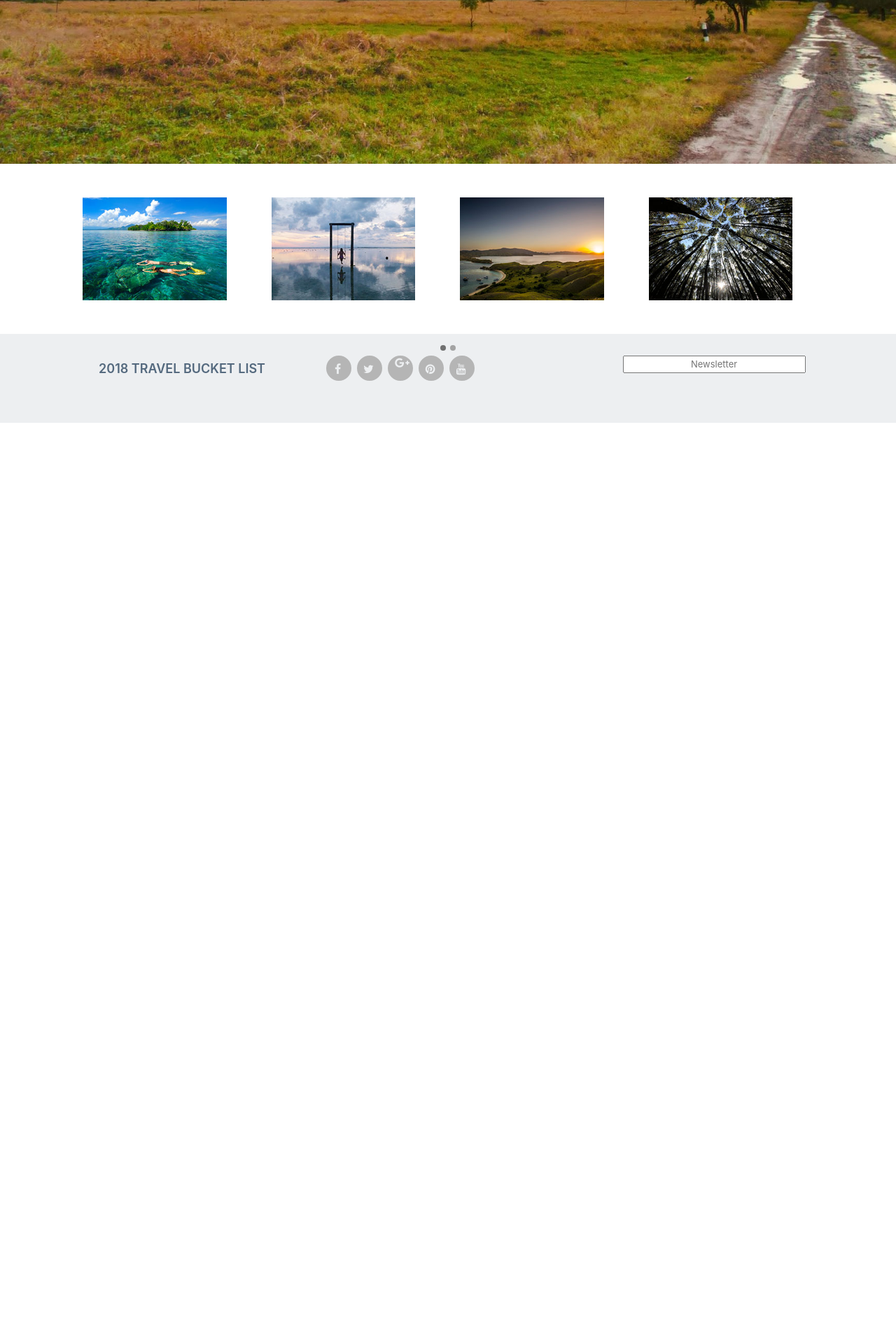
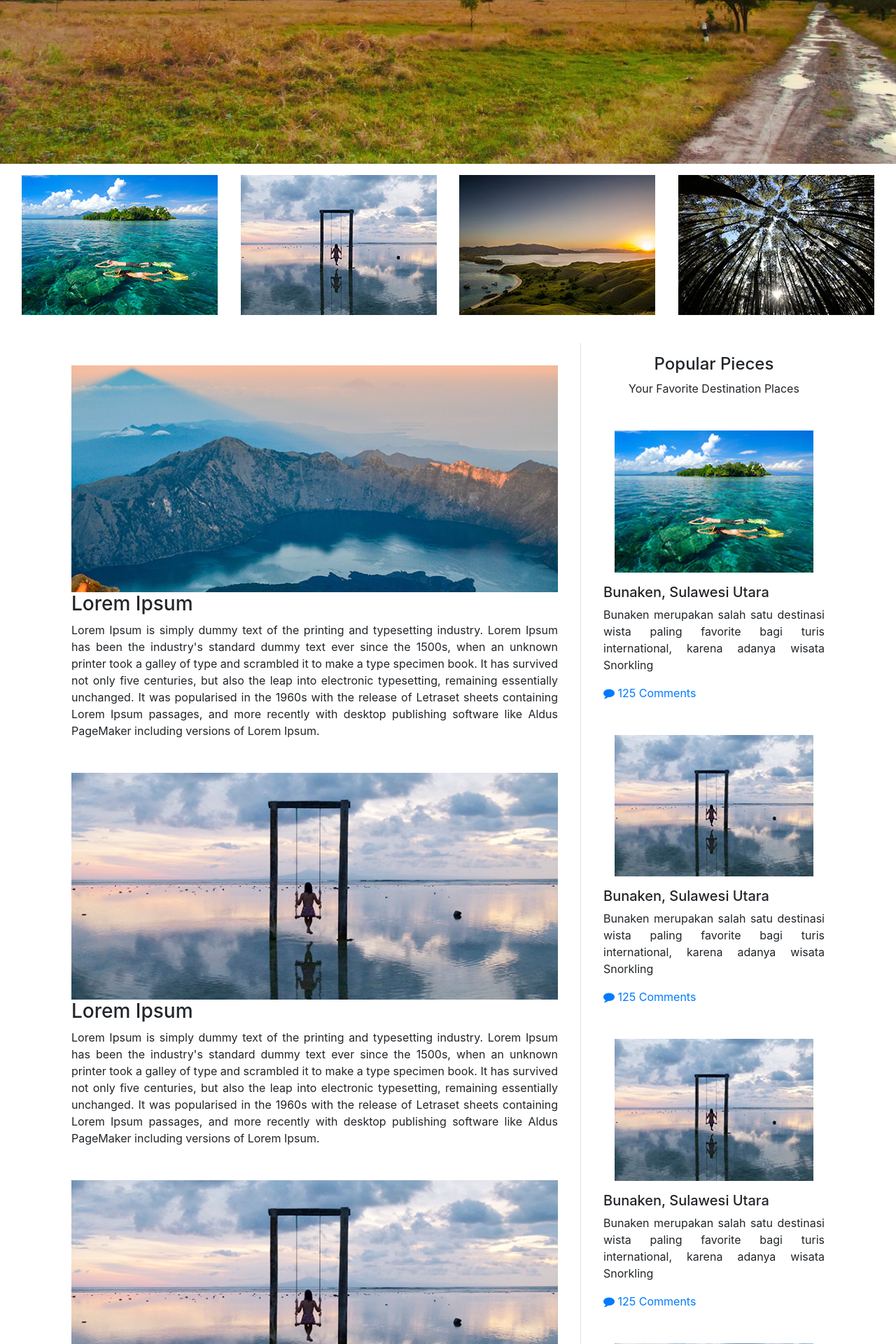
Before and after one commit to fachru69/trvl, a PHP site: page / in a window 1280 px wide. Shown: the part 666-2586 px from the top of the page at 70% size. Before the commit the page ends 1270 px from the top, so only its background shows below. Run offline with PHP 8.4, Linux system fonts and the light colour scheme; some libraries are stand-ins or nearby versions.

Commit message:
revisi index

```diff
--- a/assets/css/style.css
+++ b/assets/css/style.css
@@ -44,24 +44,84 @@ body {
 }
 
 /* Carousel */
-.blog .carousel-indicators {
-	left: 0;
-	top: auto;
-    bottom: -40px;
+@media (min-width: 768px) {
+
+    /* show 3 items */
+    .carousel-inner .active,
+    .carousel-inner .active + .carousel-item,
+    .carousel-inner .active + .carousel-item + .carousel-item,
+    .carousel-inner .active + .carousel-item + .carousel-item + .carousel-item  {
+        display: block;
+    }
+
+    .carousel-inner .carousel-item.active:not(.carousel-item-right):not(.carousel-item-left),
+    .carousel-inner .carousel-item.active:not(.carousel-item-right):not(.carousel-item-left) + .carousel-item,
+    .carousel-inner .carousel-item.active:not(.carousel-item-right):not(.carousel-item-left) + .carousel-item + .carousel-item,
+    .carousel-inner .carousel-item.active:not(.carousel-item-right):not(.carousel-item-left) + .carousel-item + .carousel-item + .carousel-item {
+        transition: none;
+    }
+
+    .carousel-inner .carousel-item-next,
+    .carousel-inner .carousel-item-prev {
+      position: relative;
+      transform: translate3d(0, 0, 0);
+    }
+
+    .carousel-inner .active.carousel-item + .carousel-item + .carousel-item + .carousel-item + .carousel-item {
+        position: absolute;
+        top: 0;
+        right: -25%;
+        z-index: -1;
+        display: block;
+        visibility: visible;
+    }
+
+    /* left or forward direction */
+    .active.carousel-item-left + .carousel-item-next.carousel-item-left,
+    .carousel-item-next.carousel-item-left + .carousel-item,
+    .carousel-item-next.carousel-item-left + .carousel-item + .carousel-item,
+    .carousel-item-next.carousel-item-left + .carousel-item + .carousel-item + .carousel-item,
+    .carousel-item-next.carousel-item-left + .carousel-item + .carousel-item + .carousel-item + .carousel-item {
+        position: relative;
+        transform: translate3d(-100%, 0, 0);
+        visibility: visible;
+    }
+
+    /* farthest right hidden item must be abso position for animations */
+    .carousel-inner .carousel-item-prev.carousel-item-right {
+        position: absolute;
+        top: 0;
+        left: 0;
+        z-index: -1;
+        display: block;
+        visibility: visible;
+    }
+
+    /* right or prev direction */
+    .active.carousel-item-right + .carousel-item-prev.carousel-item-right,
+    .carousel-item-prev.carousel-item-right + .carousel-item,
+    .carousel-item-prev.carousel-item-right + .carousel-item + .carousel-item,
+    .carousel-item-prev.carousel-item-right + .carousel-item + .carousel-item + .carousel-item,
+    .carousel-item-prev.carousel-item-right + .carousel-item + .carousel-item + .carousel-item + .carousel-item {
+        position: relative;
+        transform: translate3d(100%, 0, 0);
+        visibility: visible;
+        display: block;
+        visibility: visible;
+    }
 
 }
 
-/* The colour of the indicators */
-.blog .carousel-indicators li {
-    background: #a3a3a3;
-    border-radius: 50%;
-    width: 8px;
-    height: 8px;
-}
+ /* Bootstrap Lightbox using Modal */
 
-.blog .carousel-indicators .active {
-background: #707070;
-}
+#profile-grid { overflow: auto; white-space: normal; }
+#profile-grid .profile { padding-bottom: 40px; }
+#profile-grid .panel { padding: 0 }
+#profile-grid .panel-body { padding: 15px }
+#profile-grid .profile-name { font-weight: bold; }
+#profile-grid .thumbnail {margin-bottom:6px;}
+#profile-grid .panel-thumbnail { overflow: hidden; }
+#profile-grid .img-rounded { border-radius: 4px 4px 0 0;}
 
 /* Carousel Hover Caption */
 .hovereffect {
@@ -154,7 +214,7 @@ background: #707070;
 }
 .footer {
 	background: #EDEFF1;
-	height: auto;
+	height: 150px;
 	padding-bottom: 30px;
 	position: relative;
 	width: 100%;
--- a/index.html
+++ b/index.html
@@ -11,7 +11,7 @@
     <script src="https://maxcdn.bootstrapcdn.com/bootstrap/4.0.0/js/bootstrap.min.js"></script>
     <link rel="stylesheet" href="assets/css/font-awesome.min.css">
     <link rel="stylesheet" type="text/css" href="assets/css/style.css">
-
+    <script src="assets/js/style.js"></script>
 </head>
 
 <body>
@@ -19,7 +19,6 @@
     <!-- Header Section -->
     <div class="header-atas">
         <h3 class="text-center pt-5">Travel Bucket List</h3>
-
         <!--- Navigation Section -->
         <nav class="text-center navbar-expand-md navbar-light">
             <div class="container-fluid">
@@ -46,48 +45,13 @@
     </div>
 
     <!--- Carousel Section -->
-<div class="container">
-    <div class="row blog">
-        <div class="col">
-        <div id="myCarousel" class="carousel slide" data-ride="carousel">
-            <ol class="carousel-indicators">
-                        <li data-target="#myCarousel" data-slide-to="0" class="active"></li>
-                        <li data-target="#myCarousel" data-slide-to="1"></li>
-                    </ol>
-                    <!--- Carousel Items -->
-                    <div class="carousel-inner">
-                           <div class="carousel-item active">
-                            <div class="row col-12 order-sm-1">
-                                <div class="col-sm-6 col-md-3 col-12">
-                                    <div class="hovereffect">
-                                    <img src="assets/img/280x200/01-280x200.jpg" class="col-md-12">
-                                    <div class="overlay">
-                                        <h2>Hover Effect</h2>
-                                        <a class="info" href="#">Link Here</a>
-                                    </div>
-                                    </div>
-                                </div>
-                                <div class="col-sm-6 col-md-3">
-                                     <div class="hovereffect">
-                                    <img src="assets/img/280x200/02-280x200.jpg" class="col-md-12">
-                                    <div class="overlay">
-                                        <h2>Hover Effect</h2>
-                                        <a class="info" href="#">Link Here</a>
-                                    </div>
-                                    </div>
-                                </div>
-                                <div class="col-sm-6 col-md-3">
-                                     <div class="hovereffect">
-                                    <img src="assets/img/280x200/03-280x200.jpg" class="col-md-12">
-                                    <div class="overlay">
-                                        <h2>Hover Effect</h2>
-                                        <a class="info" href="#">Link Here</a>
-                                    </div>
-                                    </div>
-                                </div>
-                                <div class="col-sm-6 col-md-3">
-                                     <div class="hovereffect">
-                                    <img src="assets/img/280x200/04-280x200.jpg" class="col-md-12">
+    <div class="container-fluid">
+        <div id="carouselExample" class="carousel slide" data-ride="carousel" data-interval="9000">
+            <div class="carousel-inner row w-100 mx-auto" role="listbox">
+                <div class="carousel-item col-md-3  active">
+                    <div class="panel panel-default">
+                        <div class="panel-thumbnail hovereffect">
+                                <img class="img-fluid mx-auto d-block" src="assets/img/280x200/01-280x200.jpg" alt="slide 1">
                                 <div class="overlay">
                                     <h2>Hover Effect</h2>
                                     <a class="info" href="#">Link Here</a>
@@ -95,39 +59,10 @@
                         </div>
                     </div>
                 </div>
-                            </div>
-                            <div class="carousel-item">
-                            <div class="row col-12 order-sm-1">
-                                <div class="col-sm-6 col-md-3 col-12">
-                                    <div class="hovereffect">
-                                    <img src="assets/img/280x200/01-280x200.jpg" class="col-md-12">
-                                    <div class="overlay">
-                                        <h2>Hover Effect</h2>
-                                        <a class="info" href="#">Link Here</a>
-                                    </div>
-                                    </div>
-                                </div>
-                                <div class="col-sm-6 col-md-3">
-                                     <div class="hovereffect">
-                                    <img src="assets/img/280x200/02-280x200.jpg" class="col-md-12">
-                                    <div class="overlay">
-                                        <h2>Hover Effect</h2>
-                                        <a class="info" href="#">Link Here</a>
-                                    </div>
-                                    </div>
-                                </div>
-                                <div class="col-sm-6 col-md-3">
-                                     <div class="hovereffect">
-                                    <img src="assets/img/280x200/03-280x200.jpg" class="col-md-12">
-                                    <div class="overlay">
-                                        <h2>Hover Effect</h2>
-                                        <a class="info" href="#">Link Here</a>
-                                    </div>
-                                    </div>
-                                </div>
-                                <div class="col-sm-6 col-md-3">
-                                     <div class="hovereffect">
-                                    <img src="assets/img/280x200/04-280x200.jpg" class="col-md-12">
+                <div class="carousel-item col-md-3 ">
+                    <div class="panel panel-default">
+                        <div class="panel-thumbnail hovereffect">
+                                <img class="img-fluid mx-auto d-block" src="assets/img/280x200/02-280x200.jpg" alt="slide 2">
                                 <div class="overlay">
                                     <h2>Hover Effect</h2>
                                     <a class="info" href="#">Link Here</a>
@@ -135,52 +70,210 @@
                         </div>
                     </div>
                 </div>
+                <div class="carousel-item col-md-3 ">
+                    <div class="panel panel-default">
+                        <div class="panel-thumbnail hovereffect">
+                                <img class="img-fluid mx-auto d-block" src="assets/img/280x200/03-280x200.jpg" alt="slide 3">
+                                <div class="overlay">
+                                    <h2>Hover Effect</h2>
+                                    <a class="info" href="#">Link Here</a>
                                 </div>
                         </div>
                     </div>
                 </div>
+                <div class="carousel-item col-md-3 ">
+                    <div class="panel panel-default">
+                        <div class="panel-thumbnail hovereffect">
+                                <img class="img-fluid mx-auto d-block" src="assets/img/280x200/04-280x200.jpg" alt="slide 4">
+                                <div class="overlay">
+                                    <h2>Hover Effect</h2>
+                                    <a class="info" href="#">Link Here</a>
+                                </div>
+                        </div>
+                    </div>
+                </div>
+                <div class="carousel-item col-md-3 ">
+                    <div class="panel panel-default">
+                        <div class="panel-thumbnail hovereffect">
+                                <img class="img-fluid mx-auto d-block" src="assets/img/280x200/05-280x200.jpg" alt="slide 5">
+                                <div class="overlay">
+                                    <h2>Hover Effect</h2>
+                                    <a class="info" href="#">Link Here</a>
+                                </div>
+                        </div>
+                    </div>
+                </div>
+                <div class="carousel-item col-md-3 ">
+                    <div class="panel panel-default">
+                        <div class="panel-thumbnail hovereffect">
+                                <img class="img-fluid mx-auto d-block" src="assets/img/280x200/06-280x200.jpg" alt="slide 6">
+                                <div class="overlay">
+                                    <h2>Hover Effect</h2>
+                                    <a class="info" href="#">Link Here</a>
+                                </div>
+                        </div>
+                    </div>
+                </div>
+                <div class="carousel-item col-md-3 ">
+                    <div class="panel panel-default">
+                        <div class="panel-thumbnail hovereffect">
+                            <img class="img-fluid mx-auto d-block" src="assets/img/280x200/07-280x200.jpg" alt="slide 7">
+                                <div class="overlay">
+                                    <h2>Hover Effect</h2>
+                                    <a class="info" href="#">Link Here</a>
+                                </div>
+                        </div>
+                    </div>
+                </div>
+                <div class="carousel-item col-md-3  ">
+                    <div class="panel panel-default">
+                        <div class="panel-thumbnail hovereffect">
+                                <img class="img-fluid mx-auto d-block" src="assets/img/280x200/08-280x200.jpg" alt="slide 8">
+                                <div class="overlay">
+                                    <h2>Hover Effect</h2>
+                                    <a class="info" href="#">Link Here</a>
                                 </div>
                         </div>
 
+                    </div>
+                </div>
+            </div>
+            <a class="carousel-control-prev" href="#carouselExample" role="button" data-slide="prev">
+                <span class="carousel-control-prev-icon" aria-hidden="true"></span>
+                <span class="sr-only">Previous</span>
+            </a>
+            <a class="carousel-control-next text-faded" href="#carouselExample" role="button" data-slide="next">
+                <span class="carousel-control-next-icon" aria-hidden="true"></span>
+                <span class="sr-only">Next</span>
+            </a>
+        </div>
+    </div>
+    <br>
     <!--- Article Section -->
     <div class="container">
-
-</div>
-    <!--- Footer Section -->
-<footer>
-    <div class="footer" id="footer">
-        <div class="container">
-            <div class="row text-center">
-                <div class="col-lg-4  col-md-2 col-sm-4 col-xs-6">
-                    <h3> 2018 Travel Bucket List </h3>
-                   </div>
-                <div class="col-lg-4  col-md-2 col-sm-4 col-xs-6">
-                    <ul class="social">
-                        <li> <a href="#"> <i class=" fa fa-facebook">   </i> </a> </li>
-                        <li> <a href="#"> <i class="fa fa-twitter">   </i> </a> </li>
-                        <li> <a href="#"> <i class="fa fa-google-plus">   </i> </a> </li>
-                        <li> <a href="#"> <i class="fa fa-pinterest">   </i> </a> </li>
-                        <li> <a href="#"> <i class="fa fa-youtube">   </i> </a> </li>
-                    </ul>
-                </div>
-                <div class="col-lg-4  col-md-3 col-sm-6 col-xs-12 ">
-                    <ul>
-                        <li>
-                            <div class="input-append newsletter-box text-center">
-                                <input type="text" class="full text-center" placeholder="Newsletter">
-                            </div>
-                        </li>
-                    </ul>
-
+        <div class="row border-bottom">
+            <div class="col-xs-12 col-md-8 border-right">
+                <div class="col-md-12">
+                    <div class="bottom-border">
+                        <img src="assets/img/750x350/01-750x350.jpg" alt="Image" style="max-width: 100%;">
+                        <h3>Lorem Ipsum</h3>
+                        <p class="text-justify">
+                            Lorem Ipsum is simply dummy text of the printing and typesetting industry. Lorem Ipsum has been the industry's standard dummy text ever since the 1500s, when an unknown printer took a galley of type and scrambled it to make a type specimen book. It has survived not only five centuries, but also the leap into electronic typesetting, remaining essentially unchanged. It was popularised in the 1960s with the release of Letraset sheets containing Lorem Ipsum passages, and more recently with desktop publishing software like Aldus PageMaker including versions of Lorem Ipsum.
+                        </p>
                     </div>
                 </div>
-            <!--/.row-->
+                <div class="col-md-12">
+                    <div class="bottom-border">
+                        <img src="assets/img/750x350/02-750x350.jpg" alt="Image" style="max-width: 100%;">
+                        <h3>Lorem Ipsum</h3>
+                        <p class="text-justify">
+                            Lorem Ipsum is simply dummy text of the printing and typesetting industry. Lorem Ipsum has been the industry's standard dummy text ever since the 1500s, when an unknown printer took a galley of type and scrambled it to make a type specimen book. It has survived not only five centuries, but also the leap into electronic typesetting, remaining essentially unchanged. It was popularised in the 1960s with the release of Letraset sheets containing Lorem Ipsum passages, and more recently with desktop publishing software like Aldus PageMaker including versions of Lorem Ipsum.
+                        </p>
                     </div>
-        <!--/.container-->
                 </div>
-    <!--/.footer-->
-</footer>
+                <div class="col-md-12">
+                    <div class="bottom-border">
+                        <img src="assets/img/750x350/02-750x350.jpg" alt="Image" style="max-width: 100%;">
+                        <h3>Lorem Ipsum</h3>
+                        <p class="text-justify">
+                            Lorem Ipsum is simply dummy text of the printing and typesetting industry. Lorem Ipsum has been the industry's standard dummy text ever since the 1500s, when an unknown printer took a galley of type and scrambled it to make a type specimen book. It has survived not only five centuries, but also the leap into electronic typesetting, remaining essentially unchanged. It was popularised in the 1960s with the release of Letraset sheets containing Lorem Ipsum passages, and more recently with desktop publishing software like Aldus PageMaker including versions of Lorem Ipsum.
+                        </p>
+                    </div>
+                </div>
+            </div>
+            <div class="col-xs-6 col-md-4">
+                <h4 class="text-center">Popular Pieces</h4>
+                <p class="text-center">Your Favorite Destination Places</p>
+                <div class="col-sm-12 bottom-border">
+                    <img src="assets/img/280x200/01-280x200.jpg" alt="Image" class="col-md-12">
+                    <h5>Bunaken, Sulawesi Utara</h5>
+                    <p class="text-justify">Bunaken merupakan salah satu destinasi wista paling favorite bagi turis international, karena adanya wisata Snorkling</p>
+                    <a href="#">
+                        <i class="fa fa-comment" style="font-size: 16px"></i> 125 Comments
+                    </a>
+                </div>
+                <div class="col-sm-12 bottom-border">
+                    <img src="assets/img/280x200/02-280x200.jpg" alt="Image" class="col-md-12">
+                    <h5>Bunaken, Sulawesi Utara</h5>
+                    <p class="text-justify">Bunaken merupakan salah satu destinasi wista paling favorite bagi turis international, karena adanya wisata Snorkling</p>
+                    <a href="#">
+                        <i class="fa fa-comment" style="font-size: 16px"></i> 125 Comments
+                    </a>
+                </div>
+                <div class="col-sm-12 bottom-border">
+                    <img src="assets/img/280x200/02-280x200.jpg" alt="Image" class="col-md-12">
+                    <h5>Bunaken, Sulawesi Utara</h5>
+                    <p class="text-justify">Bunaken merupakan salah satu destinasi wista paling favorite bagi turis international, karena adanya wisata Snorkling</p>
+                    <a href="#">
+                        <i class="fa fa-comment" style="font-size: 16px"></i> 125 Comments
+                    </a>
+                </div>
+                <div class="col-sm-12 bottom-border">
+                    <img src="assets/img/280x200/02-280x200.jpg" alt="Image" class="col-md-12">
+                    <h5>Bunaken, Sulawesi Utara</h5>
+                    <p class="text-justify">Bunaken merupakan salah satu destinasi wista paling favorite bagi turis international, karena adanya wisata Snorkling</p>
+                    <a href="#">
+                        <i class="fa fa-comment" style="font-size: 16px"></i> 125 Comments
+                    </a>
+                </div>
+            </div>
+        </div>
+    </div>
+    <!--- Featured Article Section -->
+    <div class="container">
+            <!-- Carousel items -->
+                    <div class="row collapse" role="listbox">
+                            <div class="col-md-6 col-sm-12 col-lg-3">
+                                <a href="#"><img src="assets/img/250x150/-01.jpg" alt="Image1" style="max-width:100%;"></a>
+                                <h6>Lembah Baliem</h6><br>
+                                <p>Destinasi Wisata Alam di Pulau Papua</p>
+                            </div>
+                            <div class="col-md-6 col-sm-12 col-lg-3">
+                                <a href="#"><img src="assets/img/250x150/-02.jpg" alt="Image2" style="max-width:100%;"></a>
+                                <h6>Danau Sentani</h6><br>
+                                <p>Destinasi Wisata Alam di Pulau Papua</p>
+                            </div>
+                            <div class="col-md-6 col-sm-12 col-lg-3">
+                                <a href="#"><img src="assets/img/250x150/-03.jpg" alt="Image3" style="max-width:100%;"></a>
+                                <h6>Wae Rebo</h6><br>
+                                <p>Destinasi Wisata Budaya di Pulau Nusa Tenggara</p>
+                            </div>
+                            <div class="col-md-6 col-sm-12 col-lg-3">
+                                <a href="#"><img src="assets/img/250x150/-04.jpg" alt="Image4" style="max-width:100%;"></a>
+                                <h6>Pantai Bokori</h6><br>
+                                <p>Destinasi Wisata Laut di Pulau Sulawesi</p>
+                            </div>
+                            <div class="col-md-6 col-sm-12 col-lg-3">
+                                <a href="#"><img src="assets/img/250x150/-05.jpg" alt="Image5" style="max-width:100%;"></a>
+                                <h6>Puncak Jaya Wijaya</h6><br>
+                                <p>Destinasi Wista Pendakian di Pulau Papua</p>
+                            </div>
+                            <div class="col-md-6 col-sm-12 col-lg-3">
+                                <a href="#"><img src="assets/img/250x150/-06.jpg" alt="Image6" style="max-width:100%;"></a>
+                                <h6>Raja Ampat</h6><br>
+                                <p>Destinasi Wisata Laut di Pulau Papua</p>
+                            </div>
+                            <div class="col-md-6 col-sm-12 col-lg-3">
+                                <a href="#"><img src="assets/img/250x150/-07.jpg" alt="Image7" style="max-width:100%;"></a>
+                                <h6>Balekambang Beach</h6><br>
+                                <p>Destinasi Wisata Pantai di Pulau Jawa</p>
+                            </div>
+                            <div class="col-md-6 col-sm-12 col-lg-3">
+                                <a href="#"><img src="assets/img/250x150/-08.jpg" alt="Image8" style="max-width:100%;"></a>
+                                <h6>Gunung Bromo</h6><br>
+                                <p>Destinasi Wisata Pendakian di Pulau Jawa</p>
+                            </div>
+                        </div>
+                        <!--.row-->
+                    </div>
+                    <!--.item-->
+                    <!--.item-->
+                    <!--.carousel-inner-->
 
+        <br><br>
+
+    <br>
+    <!--- Footer Section -->
 </body>
 
 </html>
```
Also changed, not shown: assets/js/style.js (+42 -0 lines). Lines whose indentation alone changed are shown as unchanged.
